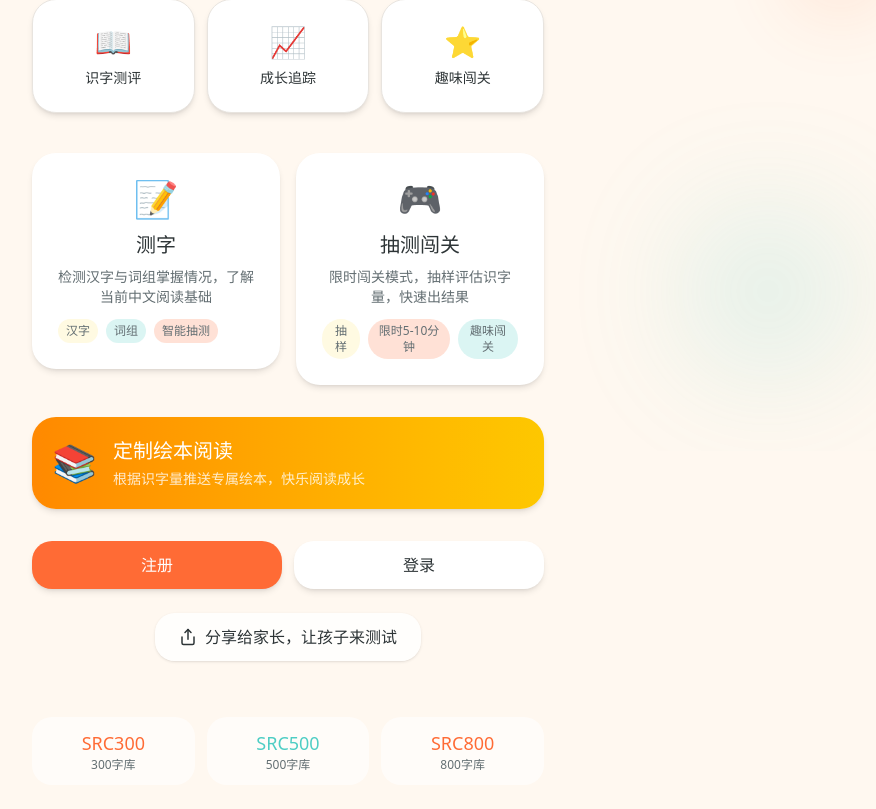
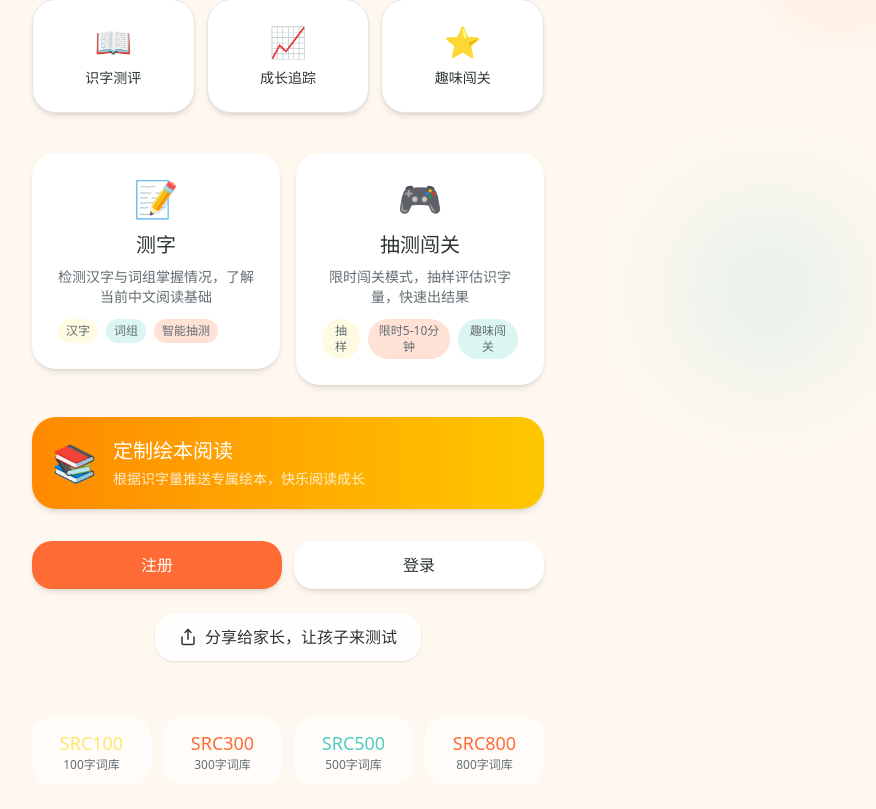
Before and after one commit to Juvenlu/src-c-chinese-assessment, a Next.js app: page / in a window 1280 px wide. Shown: the part 349-1158 px from the top of the page, without its empty margins (352-1228 px from the left). Built offline with nearby package versions, Linux system fonts and the light colour scheme; a web font is replaced by a local one.

Commit message:
fix: 首页底部字库展示增加SRC100并统一为字词库命名
Coze-Commit-Type: user
Coze-User-ID: 3084551990549192
Coze-Conversation-ID: 7862509

```diff
--- a/src/app/page.tsx
+++ b/src/app/page.tsx
@@ -187,18 +187,22 @@ export default function HomePage() {
         {/* Admin link - hidden from regular users, admin accesses via /admin directly */}
 
         {/* Level info */}
-        <div className="mt-8 grid grid-cols-3 gap-3">
+        <div className="mt-8 grid grid-cols-4 gap-3">
+          <div className="bg-white/60 rounded-2xl p-3 text-center">
+            <div className="font-display text-lg text-[var(--color-src-accent)]">SRC100</div>
+            <div className="text-xs text-[var(--color-src-text-light)]">100字词库</div>
+          </div>
           <div className="bg-white/60 rounded-2xl p-3 text-center">
             <div className="font-display text-lg text-[var(--color-src-primary)]">SRC300</div>
-            <div className="text-xs text-[var(--color-src-text-light)]">300字库</div>
+            <div className="text-xs text-[var(--color-src-text-light)]">300字词库</div>
           </div>
           <div className="bg-white/60 rounded-2xl p-3 text-center">
             <div className="font-display text-lg text-[var(--color-src-secondary)]">SRC500</div>
-            <div className="text-xs text-[var(--color-src-text-light)]">500字库</div>
+            <div className="text-xs text-[var(--color-src-text-light)]">500字词库</div>
           </div>
           <div className="bg-white/60 rounded-2xl p-3 text-center">
             <div className="font-display text-lg text-[var(--color-src-primary)]">SRC800</div>
-            <div className="text-xs text-[var(--color-src-text-light)]">800字库</div>
+            <div className="text-xs text-[var(--color-src-text-light)]">800字词库</div>
           </div>
         </div>
       </div>
```
